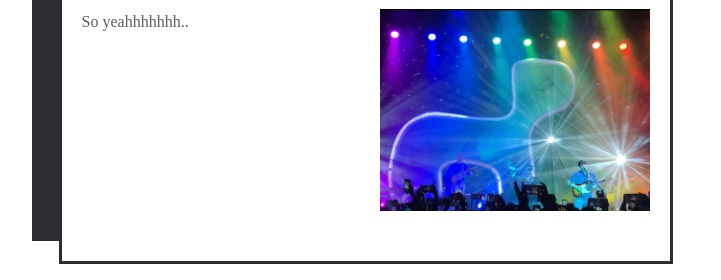
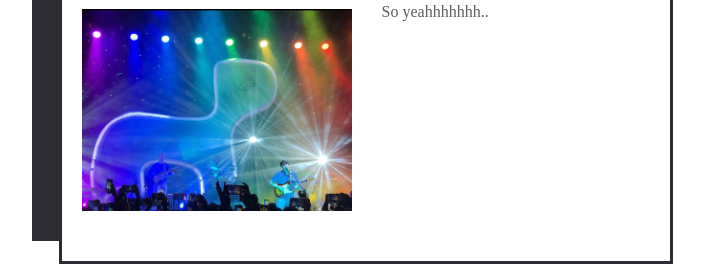
Before and after one commit to ThiccHomieFinly/BlogWebsite, a plain HTML site: page index.html in a window 1280 px wide. Shown: the part 681-961 px from the top of the page, without its empty margins (139-860 px from the left). Drawn offline with Linux system fonts and the light colour scheme.

Commit message:
Update index.html

```diff
--- a/index.html
+++ b/index.html
@@ -215,7 +215,7 @@
           was when he told the crowd to put down there phones so then they could truly expirience the moment.
           He said if no one records, then this moment will be just between him and the crowd, which I really think
           is cool. Hopefully one day I could do something like what he does.
-          <img src="IMG_2503.jpg" width=270px align="right" class="rightimage"> This concert was truly a great expirience, and I think it got me
+          <img src="IMG_2503.jpg" width=270px align="left" class="leftimage"> This concert was truly a great expirience, and I think it got me
                     a good start to my 2020. I really just liked being there with my friends and expiriencing great
                     music for a night together. I also want to go to more concerts this year becuase I do truly
                     enjoy going to them.
```
